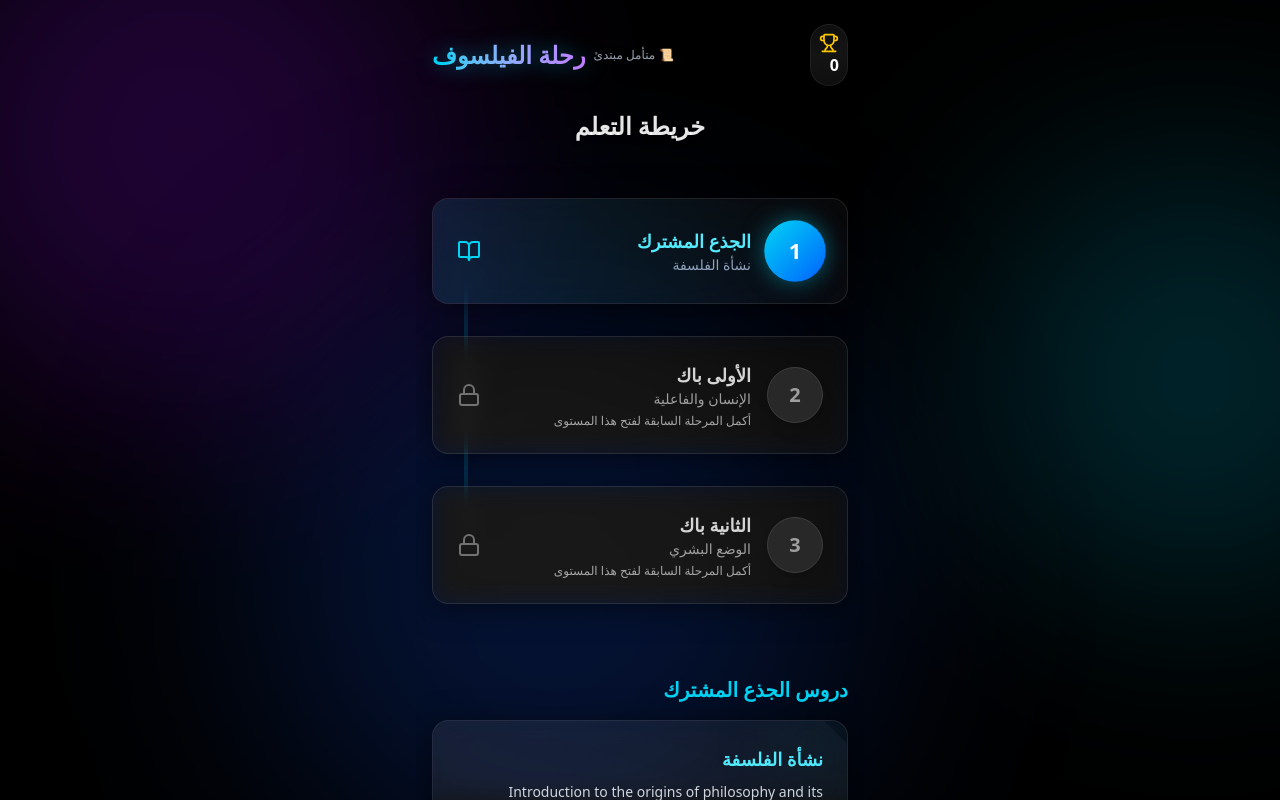
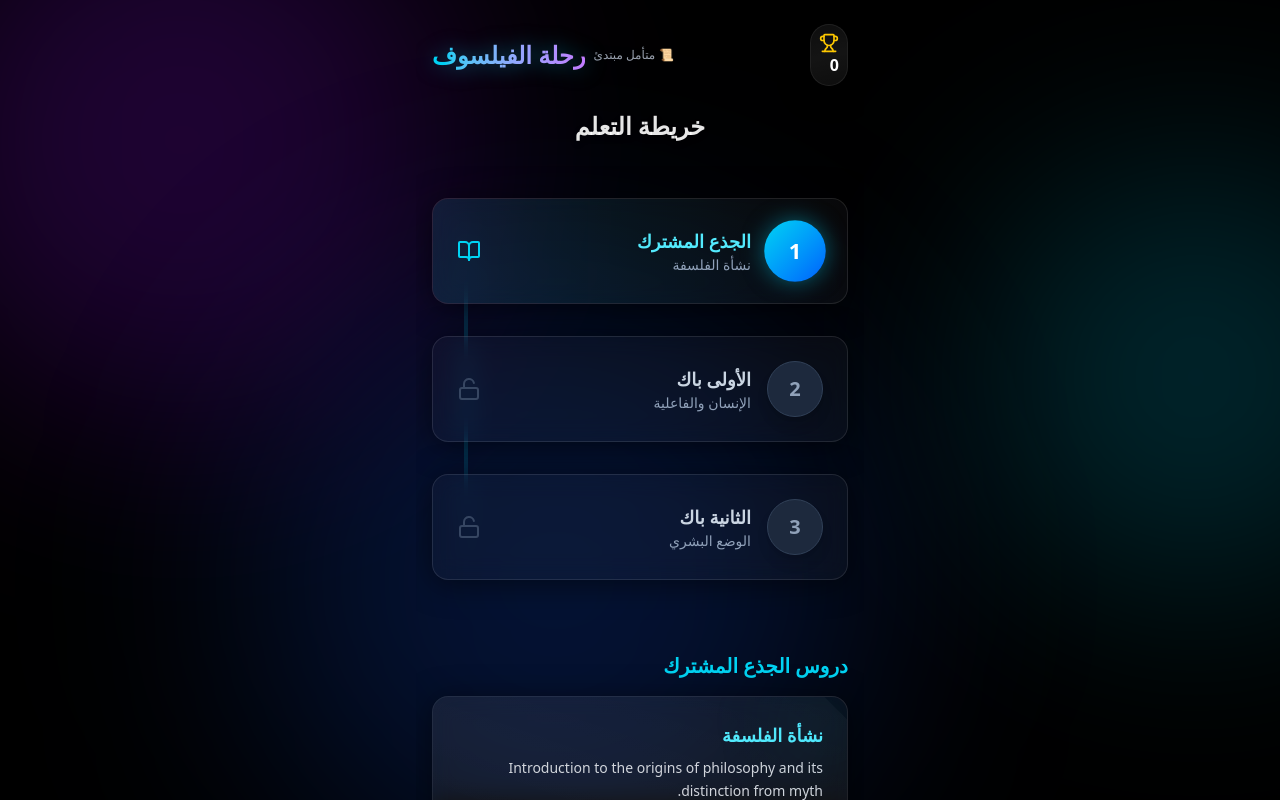
Before and after one commit to zoes-tech/-zeos-2bac-philo-trivia, a Next.js app: page / in a window 1280 px wide. Shown: the top 800 px of the page. Built offline with nearby package versions, Linux system fonts and the light colour scheme.

Commit message:
Unlock all curriculum levels for free access

```diff
--- a/src/components/LevelMap.tsx
+++ b/src/components/LevelMap.tsx
@@ -12,10 +12,7 @@ const LEVELS = [
 ] as const;
 
 export function LevelMap() {
-    const { currentLevel, setLevel, xp, completedQuizzes } = useGameStore();
-
-    const hasCompleted = (moduleIds: string[]) =>
-        completedQuizzes.some((quizId) => moduleIds.includes(quizId));
+    const { currentLevel, setLevel } = useGameStore();
 
     return (
         <div className="flex flex-col items-center gap-8 py-10 w-full max-w-lg mx-auto relative">
@@ -24,12 +21,7 @@ export function LevelMap() {
 
             {LEVELS.map((level, index) => {
                 const isActive = currentLevel === level.id;
-                const isLocked =
-                    level.id === '1st-bac'
-                        ? xp < 5 && !hasCompleted(['intro-philosophy'])
-                        : level.id === '2nd-bac'
-                          ? xp < 10 && !hasCompleted(['humanity', 'effectiveness'])
-                          : false;
+                const isLocked = false;
 
                 return (
                     <motion.button
```
